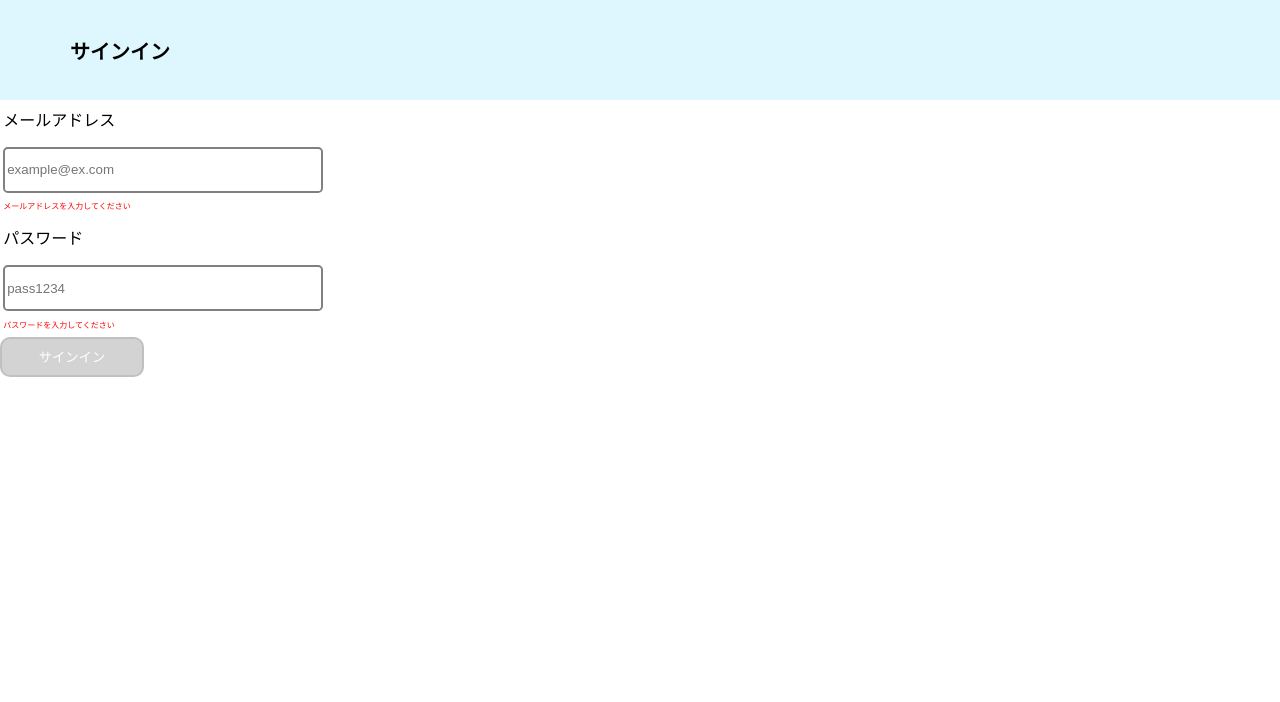
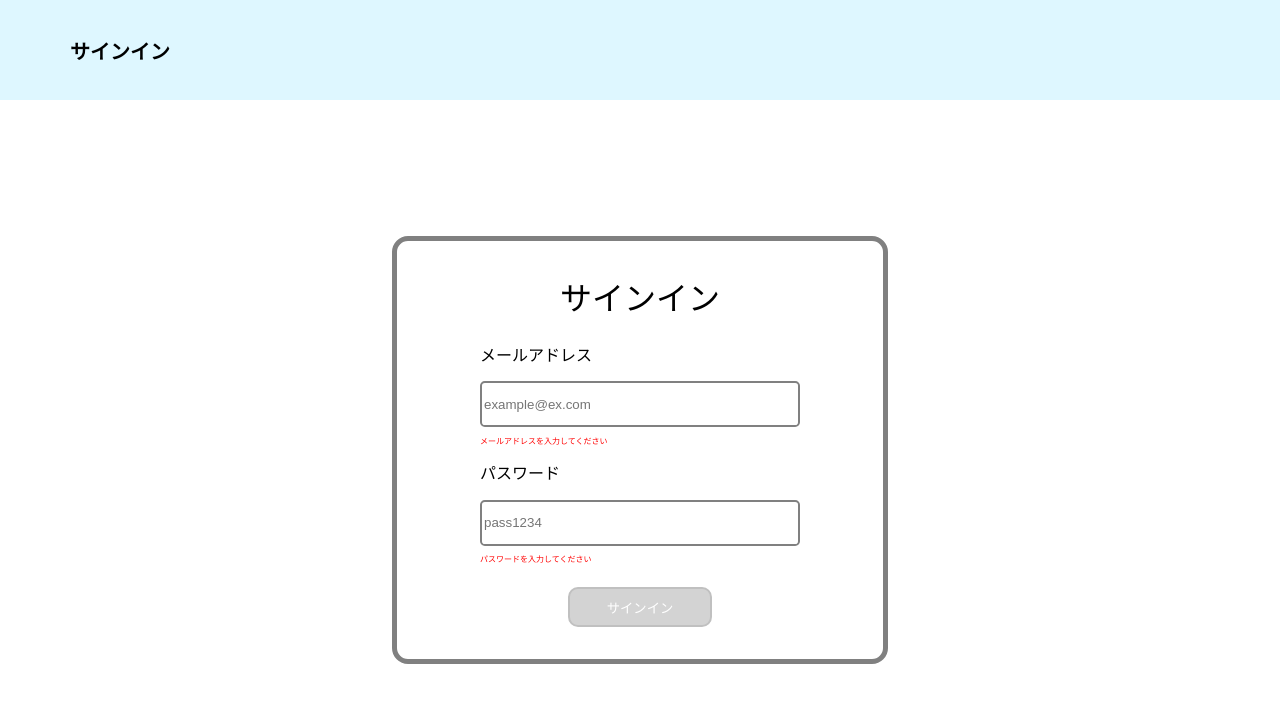
Before and after one commit to kosei07/menhera_test, a React (Vite) app: page /auth/sign_in in a window 1280 px wide. Shown: the top 702 px of the page. Built offline with nearby package versions, Linux system fonts and the light colour scheme; no server answers.

Commit message:
update: sign_in style

```diff
--- /dev/null
+++ b/src/features/auth/sign_in/index.module.css
@@ -0,0 +1,25 @@
+.form_wrapper {
+  width: 100%;
+  height: 100%;
+  display: flex;
+  justify-content: center;
+  align-items: center;
+}
+
+.form {
+  border: 5px solid gray;
+  padding: 2rem 5rem;
+  border-radius: 1rem;
+}
+
+.title {
+  text-align: center;
+  font-size: 2rem;
+  padding-bottom: 1rem;
+  margin: 0;
+}
+
+.footer {
+  padding-top: 1rem;
+  text-align: center;
+}
--- a/src/features/auth/sign_in/index.tsx
+++ b/src/features/auth/sign_in/index.tsx
@@ -15,6 +15,7 @@ import { useValidation } from '../../../hooks/use_validation';
 import { ToastContext } from '../../../contexts/toast';
 import Input from '../../../components/input/index';
 import Button from '../../../components/button/index';
+import classes from './index.module.css';
 
 const index: FC = () => {
   const toast = useContext(ToastContext);
@@ -65,8 +66,10 @@ const index: FC = () => {
   }, [emailError, passwordError]);
 
   return (
-    <form className='form' onSubmit={signIn}>
-      <div className='form-body'>
+    <div className='main'>
+      <div className={classes.form_wrapper}>
+        <form className={classes.form} onSubmit={signIn}>
+          <p className={classes.title}>サインイン</p>
           <Input
             label='メールアドレス'
             type='email'
@@ -83,11 +86,12 @@ const index: FC = () => {
             onChangeHandler={handleChangePassword}
             valueError={passwordError}
           />
-      </div>
-      <div className='footer'>
+          <div className={classes.footer}>
             <Button label='サインイン' disabled={!checkValidParams()} />
           </div>
         </form>
+      </div>
+    </div>
   );
 };
 
```
Lines whose indentation alone changed are shown as unchanged.
